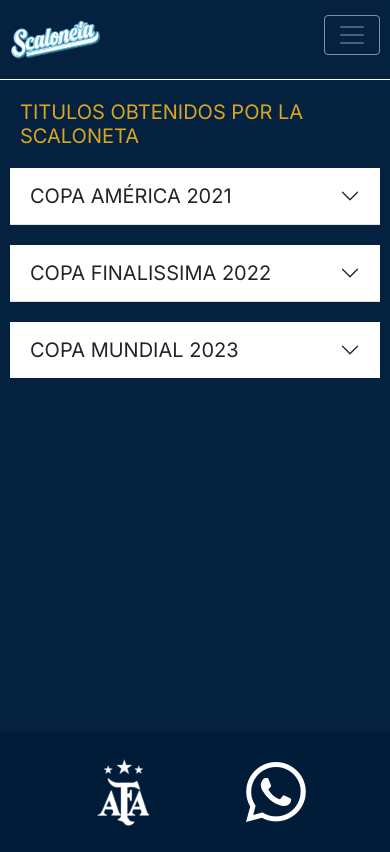
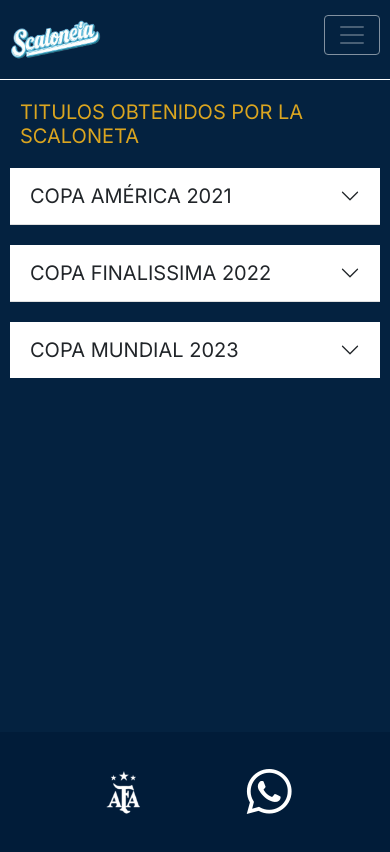
Before and after one commit to karimbridi/scaloneta-coder, a plain HTML site: page pages/titulos.html in a window 390 px wide. Drawn offline with nearby package versions, Linux system fonts and the light colour scheme.

Commit message:
commited

```diff
--- a/css/style.css
+++ b/css/style.css
@@ -68,7 +68,23 @@
     align-items: center;
     background-color: #011c39;
     padding: 0;
+}
 
+.link-wpp, .link-afa {
+    display: flex;
+    justify-content: center;
+    align-items: center;
+    width: 200px;
+    font-size: 15px;
+    color: white;
+}
+
+.link-wpp p {
+    margin-left: 8px;
+}
+
+.link-wpp p, .link-afa p {
+    margin-bottom: 0px;
 }
 
 .wpp-icon i {
@@ -446,6 +462,22 @@
     .h3-foro {
         font-size: 18px;
     }
+
+    .link-wpp, .link-afa {
+        width: 160px;
+    }
+
+    .link-wpp p, .link-afa p {
+        font-size: 12px;
+    }
+
+    .web-afa {
+        width: 50px;
+    }
+
+    .wpp-icon i {
+        font-size: 45px;
+    }
 }
 
 @media screen and (max-width: 400px) {
@@ -498,4 +530,12 @@
     .h3-foro, .foro-input {
         font-size: 14px;
     }
+
+    .link-wpp, .link-afa {
+        width: auto;
+    }
+
+    .link-wpp p, .link-afa p {
+        display: none;
+    }
 }
--- a/pages/titulos.html
+++ b/pages/titulos.html
@@ -223,8 +223,14 @@
         </main>
 
         <footer>
-            <a href="https://www.afa.com.ar/es/home" target="_blank"><img src="../img/afa.png" alt="Logo AFA"></a>
-            <a class="wpp-icon" href="https://wa.me/29952555555" target="_blank"><i class="bi bi-whatsapp"></i></a>
+            <div class="link-afa">
+                <a href="https://www.afa.com.ar/es/home" target="_blank"><img src="../img/afa.png" alt="Logo AFA" class="web-afa"></a>
+                <p>Accedé al sitio oficial de la AFA</p>
+            </div>
+            <div class="link-wpp">
+                <a class="wpp-icon" href="https://wa.me/29952555555" target="_blank"><i class="bi bi-whatsapp"></i></a>
+                <p>Comunicate con nuestro WhastApp</p>
+            </div>
         </footer>
     </div>
 
```
Also changed, not shown: index.html (+8 -2 lines), pages/foro.html (+8 -2 lines), pages/historia.html (+8 -2 lines), pages/integrantes.html (+8 -2 lines).
